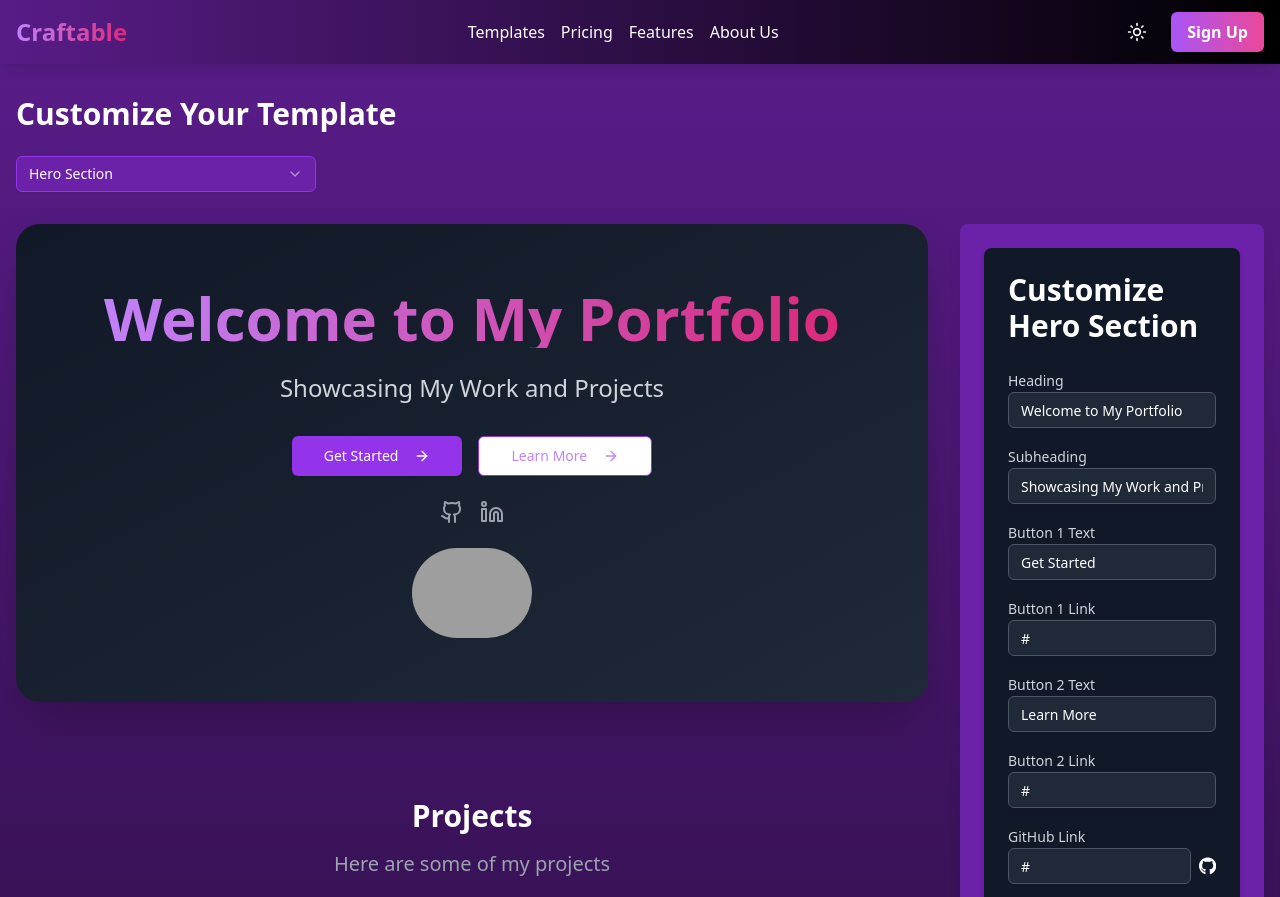
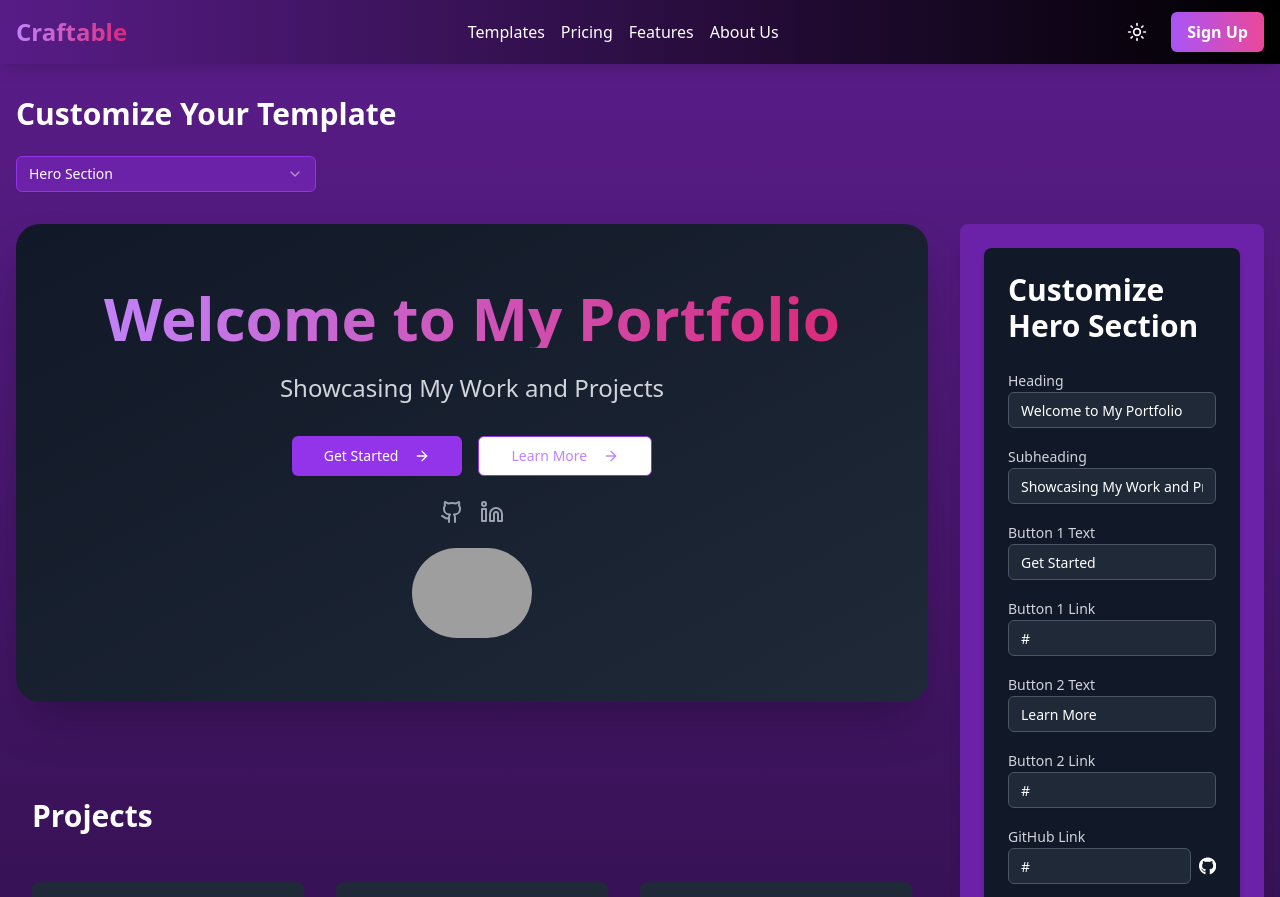
Before and after one commit to moiz2405/Craftable, a Next.js app: page /customize in a window 1280 px wide. Shown: the top 897 px of the page. Built offline with nearby package versions, Linux system fonts and the light colour scheme; grey boxes are pictures that could not be loaded.

Commit message:
Modify ProjectsSection component in portfolio template

```diff
--- a/components/templates/portfolio/ProjectsSection.tsx
+++ b/components/templates/portfolio/ProjectsSection.tsx
@@ -59,9 +59,9 @@ const defaultProjects: Project[] = [
 export function ProjectsSection({
     style = "style1",
     title = "My Projects",
-    subtitle = "Check out some of my recent work",
-    buttonText1 = "View All Projects",
-    buttonLink1 = "#",
+    subtitle = "",
+    buttonText1 = "",
+    buttonLink1 = "",
     projects = defaultProjects,
 }: ProjectsSectionProps) {
     const containerVariants = {
@@ -118,14 +118,14 @@ export function ProjectsSection({
         <section className={`py-16 ${style}`}>
             <div className="container mx-auto px-4">
                 <motion.div variants={containerVariants} initial="hidden" animate="visible" className="space-y-12">
-                    <div className="text-center">
+                    <div className="">
                         <h2 className="text-3xl font-bold text-white mb-4">{title}</h2>
-                        <p className="text-xl text-gray-400 mb-8">{subtitle}</p>
-                        {buttonText1 && buttonLink1 && (
+                        {/* <p className="text-xl text-gray-400 mb-8">{subtitle}</p> */}
+                        {/* {buttonText1 && buttonLink1 && (
                             <Button asChild className="bg-purple-600 hover:bg-purple-700 text-white">
                                 <Link href={buttonLink1}>{buttonText1}</Link>
-                            </Button>
-                        )}
+                            </Button> */}
+                        {/* )} */}
                     </div>
                     <div className="grid grid-cols-1 md:grid-cols-2 lg:grid-cols-3 gap-8">{projects.map(renderProjectCard)}</div>
                 </motion.div>
```
